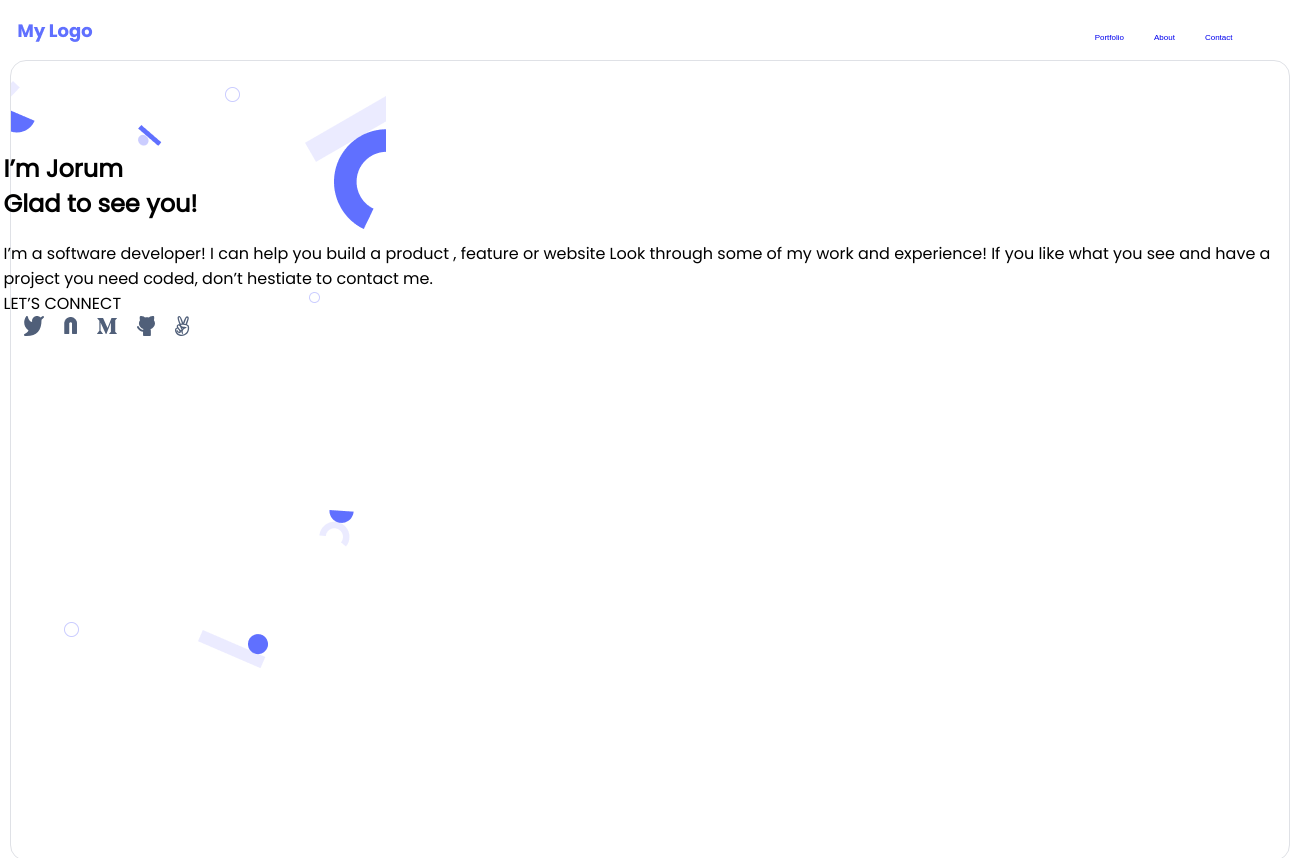
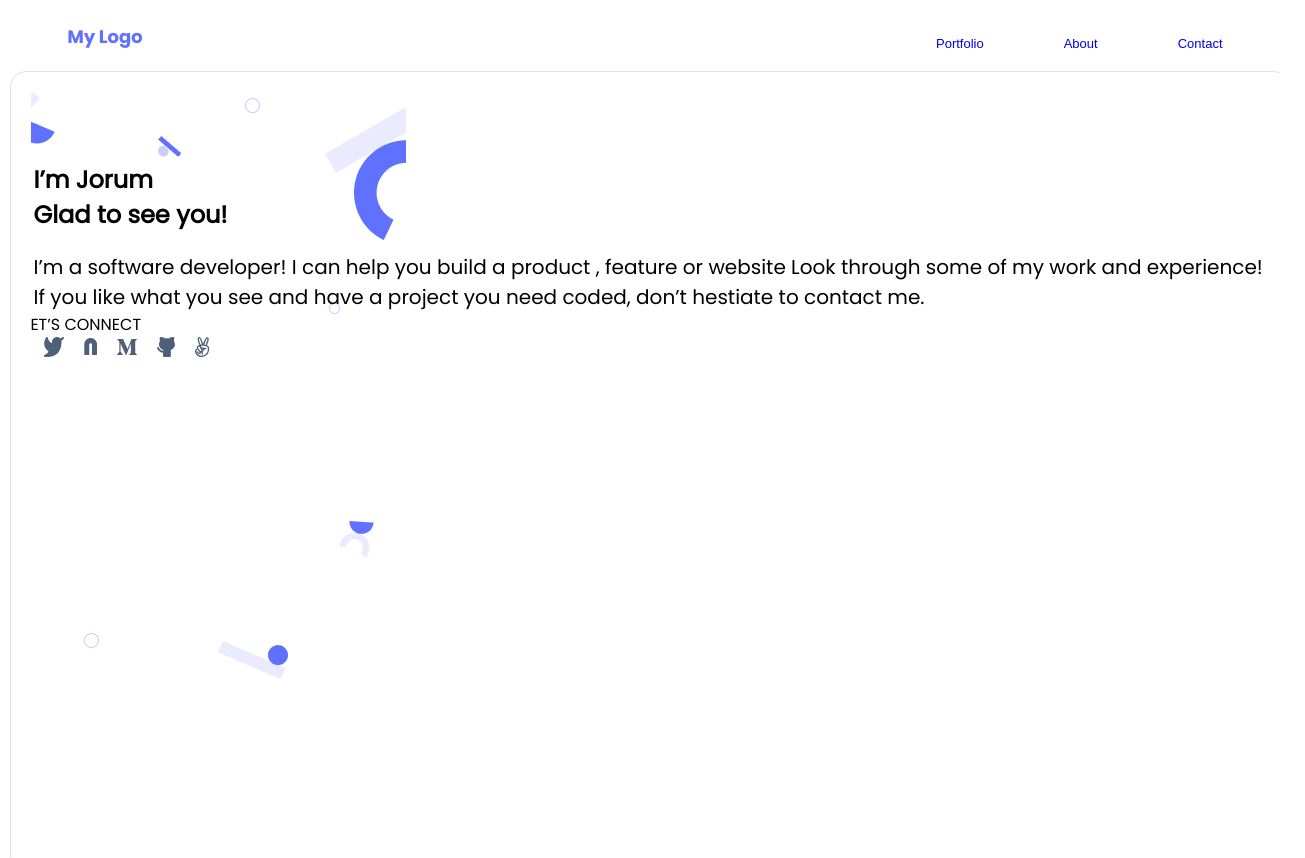
Before and after one commit to JOdiemo/JOdiemo.test.github.io, a website: page index.html in a window 1280 px wide. Shown: the top 858 px of the page, 1305 px wide, since content can reach past the window. Drawn offline with Linux system fonts and the light colour scheme.

Commit message:
styling issues with project cards

```diff
--- a/styles.css
+++ b/styles.css
@@ -2,6 +2,7 @@
 
 * {
   box-sizing: border-box;
+  overflow-x: hidden;
 }
 
 body {
@@ -22,7 +23,7 @@ body {
 
 .Top a {
   margin-left: 25px;
-  padding-left: 5px;
+  padding-left: 55px;
   padding-top: 10px;
 }
 
@@ -35,24 +36,25 @@ nav {
 .navbarmenuul {
   display: flex;
   flex-direction: row;
-  align-items: center;
   list-style: none;
   font-family: "Poppin", sans-serif;
-  size: 10px;
+  padding-right: 10px;
 }
 
 .navbarmenulink {
+  display: inline-block;
   text-decoration: none;
-  font-size: 8px;
+  font-size: 13px;
+  padding: 0;
 }
 
 section {
   display: grid;
   width: 100%;
   align-items: center;
-  margin-right: 25px;
-  margin-left: 25px;
   grid-gap: 50px;
+  padding-left: 20px;
+  padding-right: 10px;
 }
 
 .headline {
@@ -66,16 +68,6 @@ section {
   background: url(images/header-shapes\ mobile.png) no-repeat;
 }
 
-/* .headline {
-
-  display: flex;
-  flex-direction: column;
-  justify-content: space-between;
-  font-family: "Poppins", sans-serif;
-  background-image: url("images/header-shapes\ mobile.png");
-  background-repeat: no-repeat;
-  co
-} */
 .headline-box {
   display: flex;
   width: 100%;
@@ -85,6 +77,10 @@ section {
   padding-top: 50px;
   margin-left: 10px;
   margin-right: 25px;
+}
+
+.headline-box h2 {
+  padding-left: 10px;
 }
 
 .works {
@@ -110,12 +106,14 @@ section {
   order: -1;
   align-self: center;
   padding-top: 50px;
+  width: 370px;
 }
 
 .works-3 > img {
   order: -1;
   align-self: center;
   padding-top: 50px;
+  width: 365px;
 }
 
 .sociol-logo {
@@ -218,6 +216,7 @@ section {
   flex-direction: row;
   justify-content: space-between;
   padding: 10px 20px 10px 20px;
+  margin-top: 100px;
   font-family: "Poppins", sans-serif;
 }
 
@@ -351,6 +350,18 @@ button:enabled {
   text-align: center;
   color: #ebebff;
   align-self: center;
+}
+
+.myself {
+  padding-left: 15px;
+}
+
+.details {
+  font-family: 'Poppins', sans-serif;
+  font-style: normal;
+  font-weight: 400;
+  font-size: 20px;
+  padding-left: 10px;
 }
 
 .headline1 {
```
